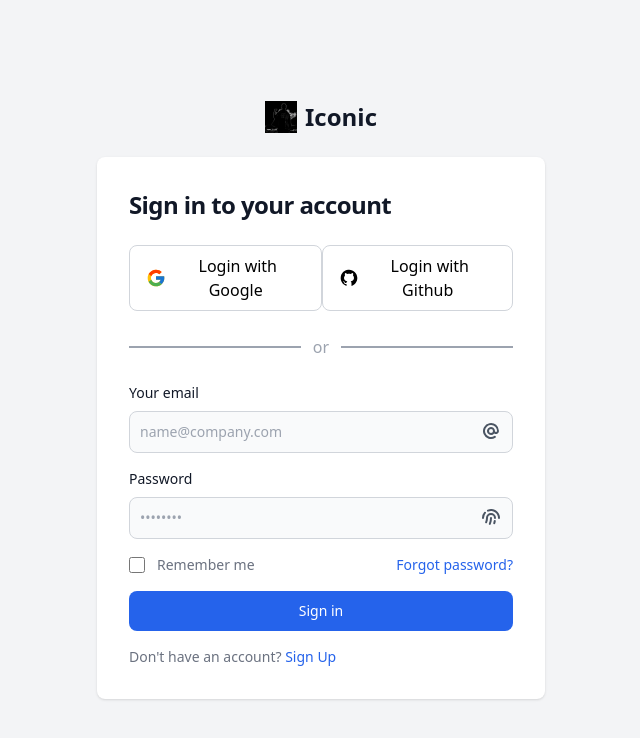
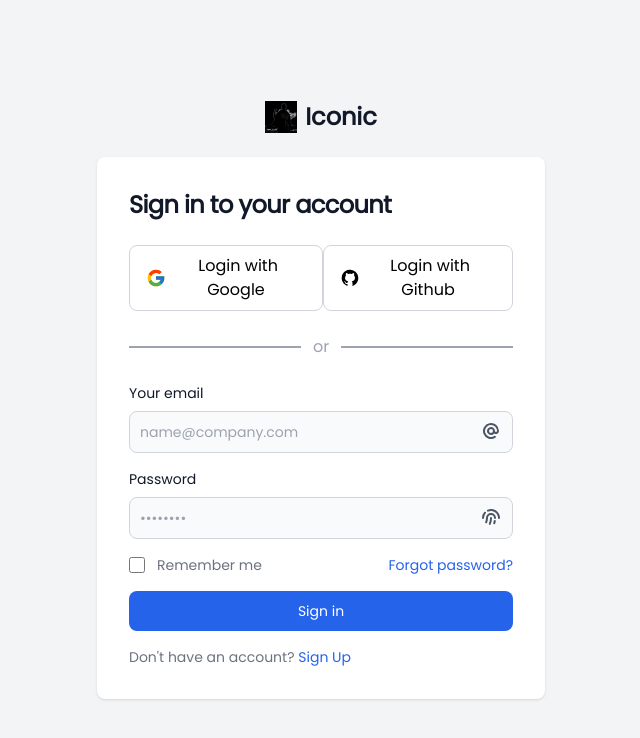
Before and after one commit to KennyMwendwaX/nextauth-authentication, a Next.js app: page /signin in a window 1280 px wide. Shown: the top 738 px of the page, without its empty margins (319-959 px from the left). Built offline with nearby package versions, Linux system fonts and the light colour scheme.

Commit message:
Added poppins font

```diff
--- a/pages/_app.tsx
+++ b/pages/_app.tsx
@@ -1,16 +1,24 @@
 import "@/styles/global.css";
 import type { AppProps } from "next/app";
 import { SessionProvider } from "next-auth/react";
+import { Poppins } from "next/font/google";
+
+const poppins = Poppins({
+  weight: ["400"],
+  subsets: ["latin"],
+});
 
 export default function App({
   Component,
   pageProps: { session, ...pageProps },
 }: AppProps) {
   return (
-    <div className="bg-gray-100 min-h-screen">
-      <SessionProvider session={session}>
-        <Component {...pageProps} />
-      </SessionProvider>
-    </div>
+    <main className={poppins.className}>
+      <div className="bg-gray-100 min-h-screen">
+        <SessionProvider session={session}>
+          <Component {...pageProps} />
+        </SessionProvider>
+      </div>
+    </main>
   );
 }
```
